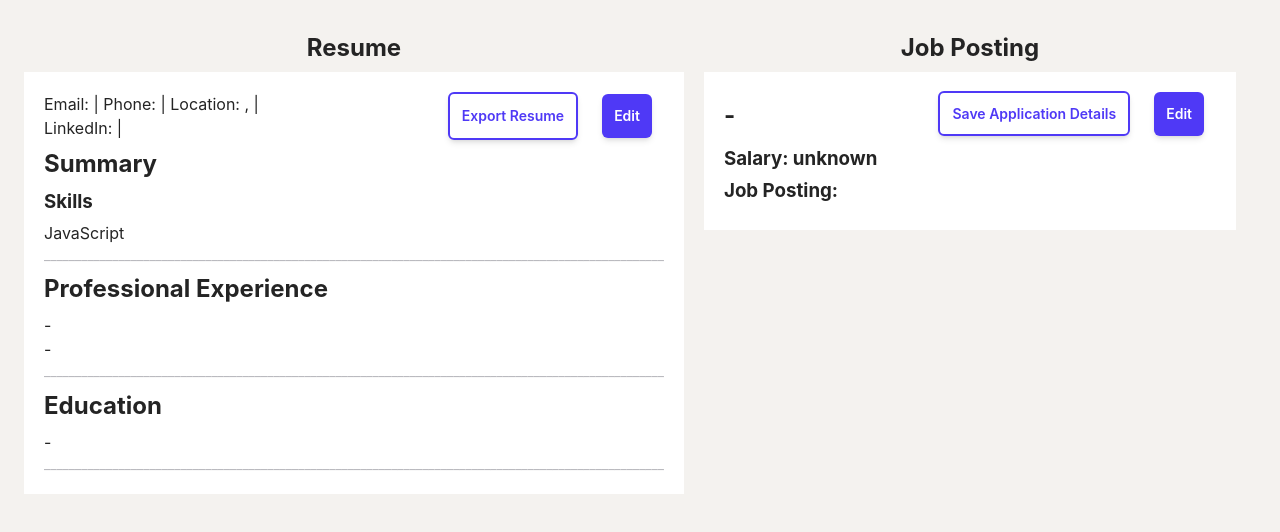
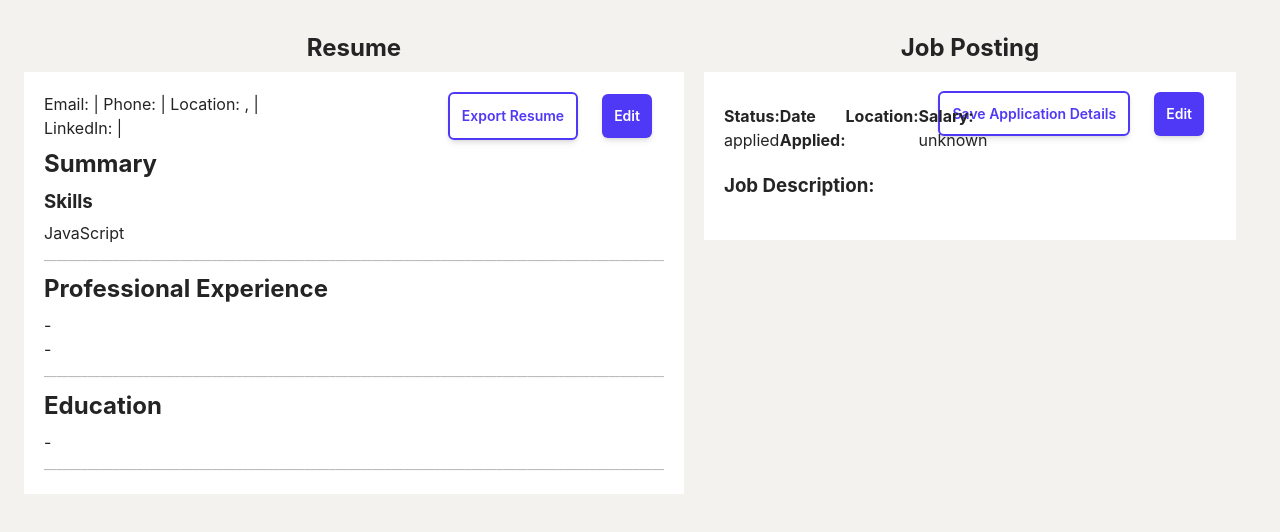
Before and after one commit to jmy-kellogg/tyfyc-react, a React (Vite) app: page / in a window 1280 px wide. Shown: the top 532 px of the page. Built offline with nearby package versions, Linux system fonts and the light colour scheme.

Commit message:
add fields to posting

```diff
--- a/src/client/components/jobPosting/JobDoc.tsx
+++ b/src/client/components/jobPosting/JobDoc.tsx
@@ -10,14 +10,27 @@ function JobDoc() {
       <div id="job-application-content">
         <h1>{posting.company}</h1>
         <div className="flex">
-          <h2>
-            {posting.title} - {posting.location}
-          </h2>
+          <h2>{posting.title}</h2>
         </div>
-        <h3>Salary: {posting.salary || "unknown"}</h3>
-
-        <h3>Job Posting: </h3>
-        <p className="whitespace-pre-wrap">{posting.description}</p>
+        <div className="flex place-content-between">
+          <p>
+            <b>Status: </b> {posting.status}
+          </p>
+          <p>
+            <b>Date Applied: </b> {posting.dateApplied}
+          </p>
+          <p>
+            <b>Location: </b>
+            {posting.location}
+          </p>
+          <p>
+            <b>Salary: </b> {posting.salary || "unknown"}
+          </p>
+        </div>
+        <div className="my-5">
+          <h3>Job Description: </h3>
+          <p className="whitespace-pre-wrap">{posting.description}</p>
+        </div>
       </div>
     </>
   );
--- a/src/client/components/jobPosting/JobEdit.tsx
+++ b/src/client/components/jobPosting/JobEdit.tsx
@@ -42,8 +42,6 @@ function JobEdit() {
 
   return (
     <>
-      <div>
-        <h1>Job Posting</h1>
       {/* ToDo: allow auto fill directly from job link */}
       {showLinkFeature && (
         <div>
@@ -67,7 +65,9 @@ function JobEdit() {
           <div dangerouslySetInnerHTML={{ __html: html }} />
         </div>
       )}
-        <div className="sm:col-span-4">
+      <div className="inline-block">
+        <div className="grid grid-row-4 gap-2">
+          <div className="col-span-6">
             <label className="block text-sm/6 font-medium">Company</label>
             <div className="mt-2">
               <input
@@ -80,7 +80,7 @@ function JobEdit() {
               />
             </div>
           </div>
-        <div className="sm:col-span-4">
+          <div className="col-span-6">
             <label className="block text-sm/6 font-medium">Title</label>
             <div className="mt-2">
               <input
@@ -93,7 +93,33 @@ function JobEdit() {
               />
             </div>
           </div>
-        <div className="sm:col-span-4">
+          <div className="col-span-1">
+            <label className="block text-sm/6 font-medium">Status</label>
+            <div className="mt-2">
+              <input
+                id="status"
+                name="status"
+                type="text"
+                className="block w-full rounded-md bg-white px-3 py-1.5 text-base outline-1 -outline-offset-1 outline-gray-300 placeholder:text-gray-400 focus:outline-2 focus:-outline-offset-2 focus:outline-indigo-600 sm:text-sm/6"
+                value={posting.status}
+                onChange={updateData}
+              />
+            </div>
+          </div>
+          <div className="col-span-1">
+            <label className="block text-sm/6 font-medium">Date Applied</label>
+            <div className="mt-2">
+              <input
+                id="dateApplied"
+                name="dateApplied"
+                type="text"
+                className="block w-full rounded-md bg-white px-3 py-1.5 text-base outline-1 -outline-offset-1 outline-gray-300 placeholder:text-gray-400 focus:outline-2 focus:-outline-offset-2 focus:outline-indigo-600 sm:text-sm/6"
+                value={posting.dateApplied}
+                onChange={updateData}
+              />
+            </div>
+          </div>
+          <div className="col-span-1">
             <label className="block text-sm/6 font-medium">Location</label>
             <div className="mt-2">
               <input
@@ -106,7 +132,7 @@ function JobEdit() {
               />
             </div>
           </div>
-        <div className="sm:col-span-4">
+          <div className="col-span-2">
             <label className="block text-sm/6 font-medium">Salary</label>
             <div className="mt-2">
               <input
@@ -119,6 +145,7 @@ function JobEdit() {
               />
             </div>
           </div>
+          <div className="col-span-6">
             <label className="block text-sm/6 font-medium">Job Posting</label>
             <textarea
               id="description"
@@ -128,6 +155,8 @@ function JobEdit() {
               onChange={updateData}
             ></textarea>
           </div>
+        </div>
+      </div>
     </>
   );
 }
--- a/src/client/store/reducers/postingSlice.ts
+++ b/src/client/store/reducers/postingSlice.ts
@@ -10,7 +10,6 @@ const initialState: PostingState = {
   salary: "",
   dateApplied: "",
   location: "",
-  isRemote: true,
   status: "applied",
   interviewStages: [],
   notes: "",
--- a/src/types/index.ts
+++ b/src/types/index.ts
@@ -58,7 +58,6 @@ export interface PostingState {
   salary: string;
   dateApplied: string;
   location: string;
-  isRemote: boolean;
   status:
     | "applied"
     | "interviewing"
```
Lines whose indentation alone changed are shown as unchanged.
